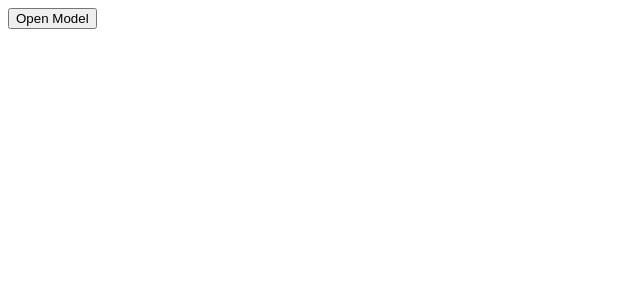
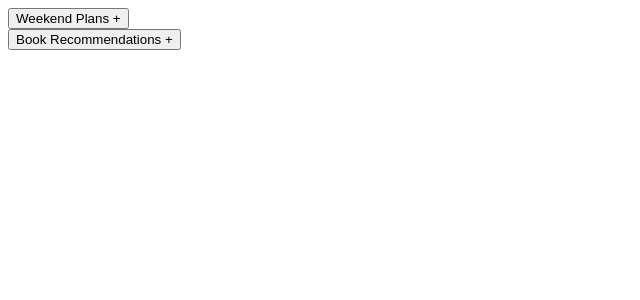
Before and after one commit to bolanpartik/learnings, a React (Vite) app in the folder React-basic/: page / in a window 1280 px wide. Shown: the top 300 px of the page, without its empty margins (0-640 px from the left). Built offline with nearby package versions, Linux system fonts and the light colour scheme.

Commit message:
make Collapsible section using children prop

```diff
--- a/React-basic/src/App.jsx
+++ b/React-basic/src/App.jsx
@@ -1,40 +1,31 @@
-import { useState } from "react"
+import { useState } from "react";
 
 function App() {
-  const [isModelOpen, setIsModelOpen] = useState(false)
+  return (
+    <div>
+      <Collapsible content={'Weekend Plans'}>
+        <p>Section 1: Weekend Plans</p>
+        <p>This weekend, I’m planning a trip to the mountains for some hiking. I’m excited to explore new trails and enjoy the fresh air. It’s a great way to recharge and connect with nature!</p>
+      </Collapsible>
 
-  return <div>
-    <button onClick={() => setIsModelOpen(true)}>Open Model</button>
-    <Model isOpen={isModelOpen} onClose={() => setIsModelOpen(false)}>
-      <h3>New Recipe Idea! 🍽️</h3>
-      <p>I'm excited to try a new dish this week. Any favorite recipes?</p>
-      <p>Looking for something quick and delicious!</p>
-    </Model>
-
-  </div>
+      <Collapsible content={'Book Recommendations'}>
+        <p>Section 2: Book Recommendations</p>
+        <p>I just finished reading a fantastic novel and would love to share some recommendations! If you're into thrillers, "The Silent Patient" is a must-read. What are some of your favorite books?</p>
+      </Collapsible>
+    </div>
+  );
 }
 
-function Model({ isOpen, onClose, children }) {
-  return (isOpen ?
-    <div style={{
-      border: '1px solid grey',
-      borderRadius: '15px',
-      padding: '20px',
-      margin: '20px',
-      boxShadow: '2px 2px 5px rgba(0, 0, 0, 0.1)',
-      position: 'relative'
-    }}>
-      <button style={{
-        position: 'absolute',
-        right: 10,
-        top: 10,
-        border: 'none',
-        background: 'inherit'
-      }}
-        onClick={onClose}>Close
+function Collapsible({ children, content }) {
+  const [isOpen, setOpen] = useState(false)
+
+  return (
+    <div>
+      <button onClick={() => setOpen(!isOpen)}>
+        {content} {isOpen ? ' - ' : ' + '}
       </button>
-      {children}
-    </div> : null)
+      {isOpen && <div>{children}</div>}
+    </div>
+  )
 }
-
 export default App
```
